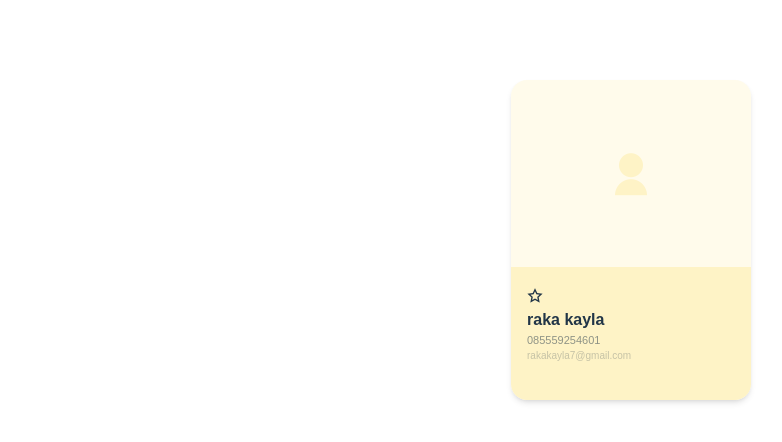
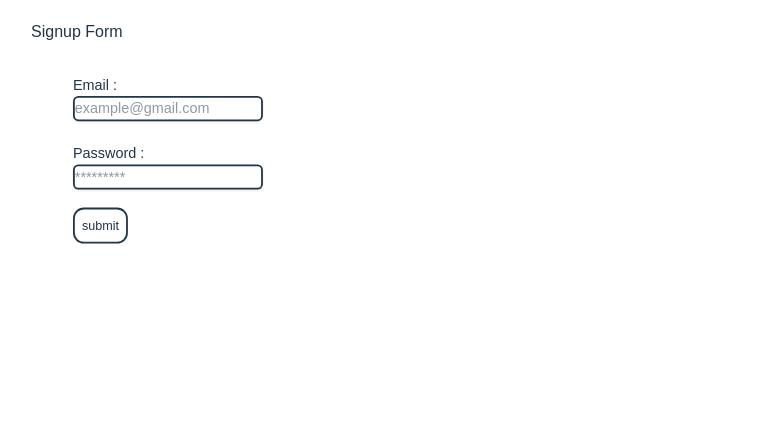
Before and after one commit to rakaMain/learn_react, a React (Vite) app in the folder first-react/: page / in a window 1280 px wide. Shown: the top 442 px of the page, without its empty margins (9-791 px from the left). Built offline with nearby package versions, Linux system fonts and the light colour scheme.

Commit message:
day 11 b

```diff
--- a/first-react/src/from.jsx
+++ b/first-react/src/from.jsx
@@ -4,39 +4,9 @@ import React from 'react'
 export default function MyForm(){
 
 
-
-    const [conatct, setConteact] = React.useState({
-        fnamae : "raka",
-        lname : "kayla",
-        phone : "085559254601",
-        email : "rakakayla7@gmail.com",
-        isFav : false
-    })
-
-    function startFill(){
-        setConteact(n => {
-            return {
-                ...n,
-                isFav : !n.isFav
-
-            }
-        })
-    }
-
-    const value = conatct.isFav ? "ri-star-fill" : "ri-star-line"
     return (
         <>
-        <div id='card' className=' container overflow-hidden bg-white  w-60 h-80  rounded-2xl shadow-md m-auto mt-20 flex flex-col'>
-            <div className=' bg-amber-50 flex-1/2 flex'>
-                <i  className=' ri-user-fill text-amber-100  m-auto scale-300  '></i>
-            </div>
-            <div className=' bg-amber-100 flex-1/3 p-4'>
-              <i onClick={startFill} className={value}></i>
-              <p className=' font-semibold'>{conatct.fnamae}{" "}{conatct.lname}</p>
-              <p className=' opacity-50 text-[11px]'>{conatct.phone}</p>
-              <p className=' opacity-25 text-[10px]'>{conatct.email}</p>
-            </div>
-        </div>
+
         </>
     )
 }
--- a/first-react/src/main.jsx
+++ b/first-react/src/main.jsx
@@ -13,8 +13,19 @@ import "remixicon/fonts/remixicon.css";
 
 function Mycode(){
   return(
-    <div className=" flex-col justify-center gap-1.5">
-      <MyForm />
+    <div className="p-5 flex-col justify-center gap-1.5 w-full h-60">
+      <p className=" ms-5 mb-5">Signup Form</p>
+      <section>
+        <form className="mb-3 scale-90">
+          <label htmlFor="email">Email : </label>
+          <input type="email" name="email" placeholder="example@gmail.com" className=" shadow rounded-md line-clamp-2 border-2"/>
+          <br />
+          <label htmlFor="pass">Password : </label>
+          <input type="password" name="password" placeholder="*********" className=" shadow rounded-md line-clamp-2 border-2 "/>
+
+          <button className=" border-2 rounded-xl my-5 text-sm p-2 hover:bg-black hover:text-white "> submit</button>
+        </form>
+      </section>
     </div>
   )
 }
```
